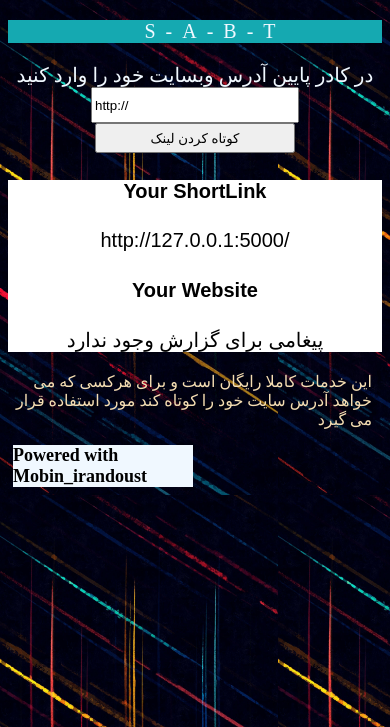
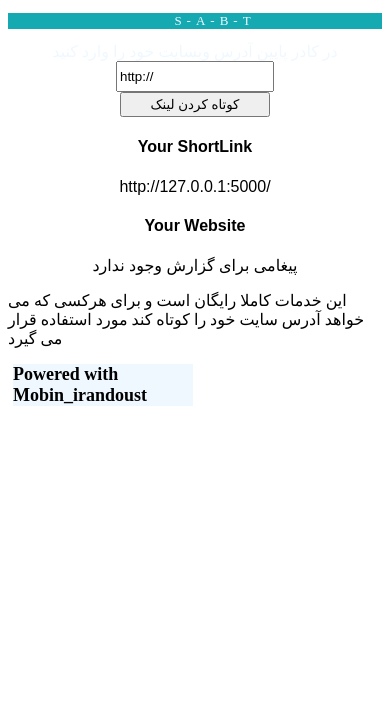
Before and after one commit to Mobinirandoust/Python-Flask, a Flask app: page / in a window 390 px wide. Shown: the top 727 px of the page. Run offline with Flask 3, Linux system fonts and the light colour scheme.

Commit message:
Update style.css
Signed-off-by: Mobin <126986537+Mobinirandoust@users.noreply.github.com>

```diff
--- a/SABT/static/style.css
+++ b/SABT/static/style.css
@@ -1,24 +1,59 @@
-
+/* بخش اصلی که برای هر دو حالت استفاده می‌شود */
 .menu1 {
-    letter-spacing: 10px;background-color: rgb(21, 169, 177);color: aliceblue; }
-.menu1 {    width: auto; height: auto;}
-.menu1 {
-    text-align: center; cursor: pointer;}
-.formin {
-    font-size: large; text-align: center;color: aliceblue;}
-.formin {
-    font-size: 20px; }
-.formin2 {
-    font-size: large; text-align: center; font-family:fantasy}
-.formin2 {
-    font-size: 20px; background-color: rgb(255, 255, 255); }
-
-body{    background-image: url(back.jpg);background-size: contain;background-clip: padding-box;}
-
-@font-face {
-    font-family: nazanin;
-    src: url(Mj_Freehand.ttf);
+    letter-spacing: 10px;
+    background-color: rgb(21, 169, 177);
+    color: aliceblue;
+    text-align: center;
+    cursor: pointer;
 }
 
-.info-down {text-align: right;color: wheat;margin-right: 10px;}
-input {width: 200px;height: 30px;}
+.formin, .formin2 {
+    text-align: center;
+}
+
+.formin {
+    font-size: 20px;
+    font-size: large; /* برای موبایل */
+    color: aliceblue; /* برای موبایل */
+}
+
+.formin2 {
+    font-size: 20px;
+    font-size: large; /* برای موبایل */
+    font-family: fantasy; /* برای موبایل */
+    background-color: rgb(255, 255, 255); /* برای موبایل */
+}
+
+/* Media Query برای موبایل */
+@media only screen and (max-width: 768px) {
+    .menu1 {
+        letter-spacing: 5px; /* تغییر فاصله حروف برای موبایل */
+        width: auto; /* تغییر عرض منو برای موبایل */
+        height: auto; /* تغییر ارتفاع منو برای موبایل */
+        font-size: small; /* تغییر اندازه فونت منو برای موبایل */
+    }
+
+    .formin, .formin2 {
+        font-size: medium; /* تغییر اندازه فونت فرم‌ها برای موبایل */
+    }
+
+    input {
+        width: 150px; /* تغییر عرض input برای موبایل */
+        height: 25px; /* تغییر ارتفاع input برای موبایل */
+    }
+}
+
+/* Media Query برای کامپیوتر */
+@media only screen and (min-width: 769px) {
+    body {
+        background-image: url(back.jpg);
+        background-size: contain;
+        background-clip: padding-box;
+    }
+
+    .info-down {
+        text-align: right;
+        color: wheat;
+        margin-right: 10px;
+    }
+}
```
